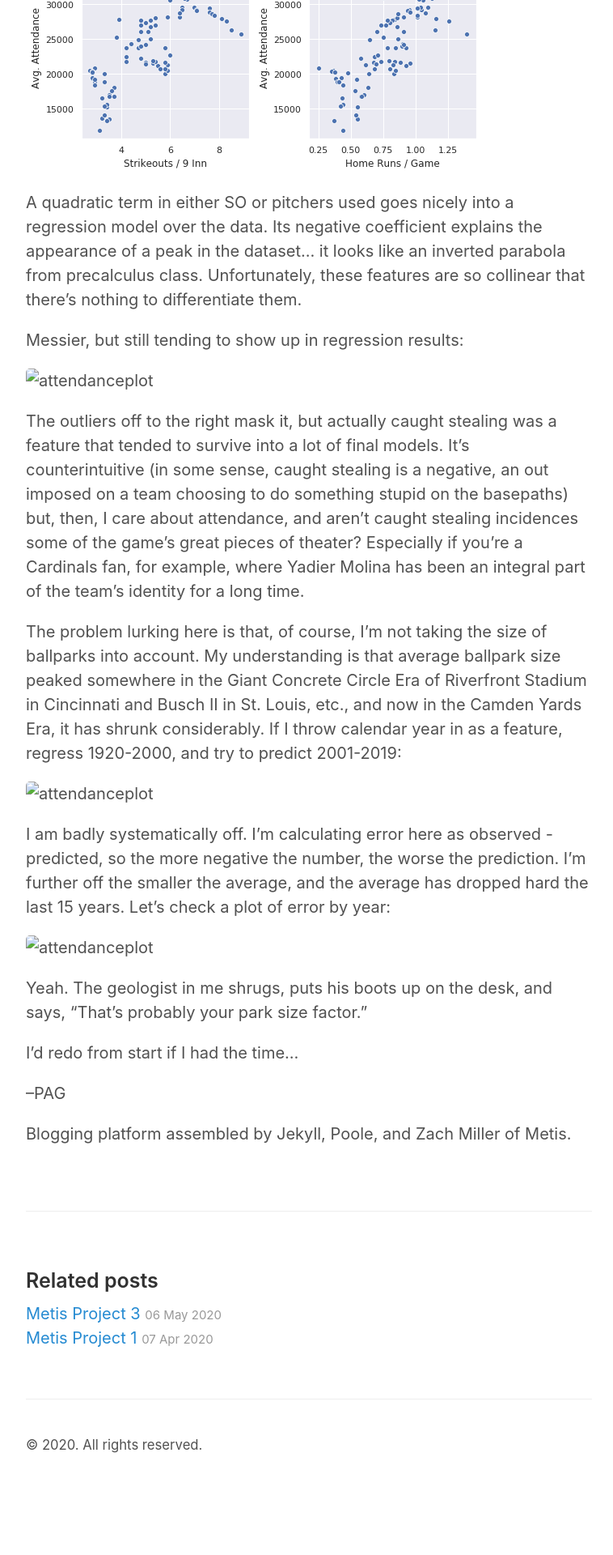
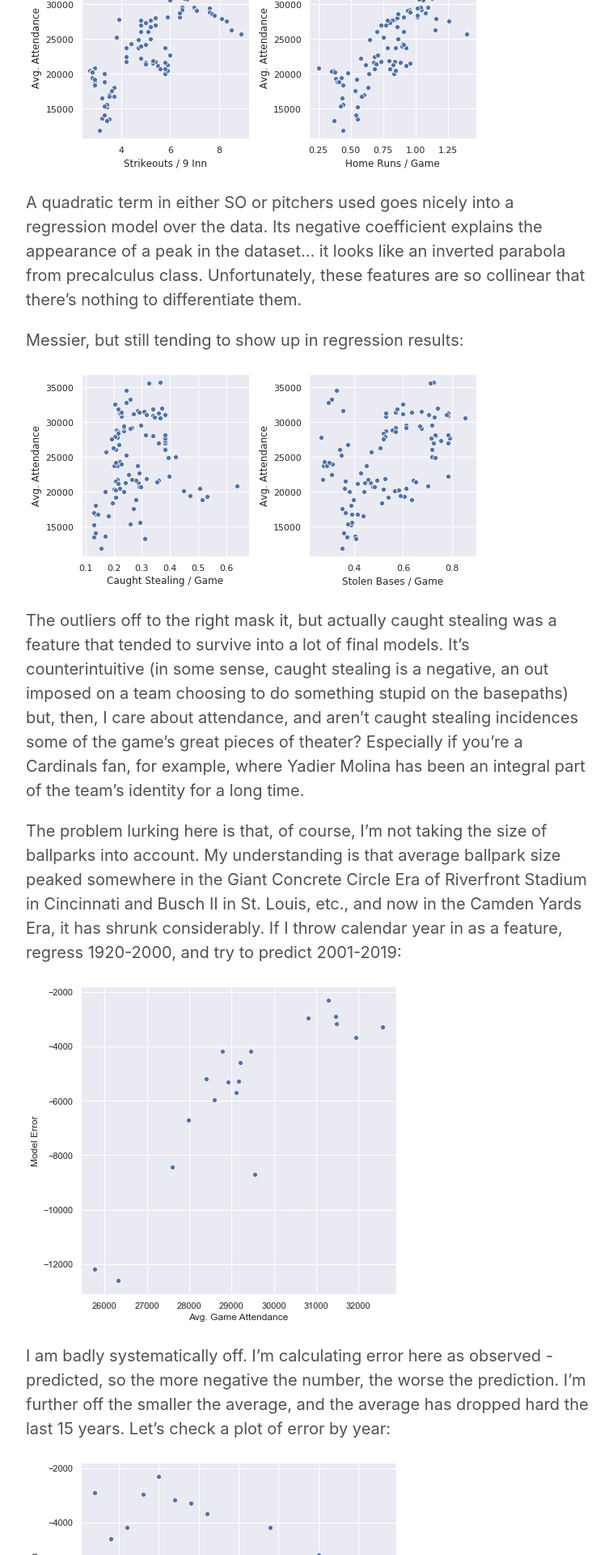
Before and after one commit to PAGiesting/PAGiesting.github.io, a Jekyll site: the page built from _posts/2020-04-20-Project-02.md, in a window 1280 px wide. Shown: the part 4480-6400 px from the top of the page at 81% size, without its empty margins (258-1016 px from the left). Built offline with Jekyll 4.4.1, drawn with Linux system fonts in a browser that asks for light colours; before the commit the page ends 6318 px from its top, so only the background shows below that.

Commit message:
more image work

```diff
--- a/_posts/2020-04-20-Project-02.md
+++ b/_posts/2020-04-20-Project-02.md
@@ -59,17 +59,17 @@ A quadratic term in either SO or pitchers used goes nicely into a regression mod
 
 Messier, but still tending to show up in regression results:
 
-![attendanceplot](../images/P2-stolenbases.png)
+![attendanceplot](/images/P2-stolenbases.png)
 
 The outliers off to the right mask it, but actually caught stealing was a feature that tended to survive into a lot of final models. It's counterintuitive (in some sense, caught stealing is a negative, an out imposed on a team choosing to do something stupid on the basepaths) but, then, I care about attendance, and aren't caught stealing incidences some of the game's great pieces of theater? Especially if you're a Cardinals fan, for example, where Yadier Molina has been an integral part of the team's identity for a long time.
 
 The problem lurking here is that, of course, I'm not taking the size of ballparks into account. My understanding is that average ballpark size peaked somewhere in the Giant Concrete Circle Era of Riverfront Stadium in Cincinnati and Busch II in St. Louis, etc., and now in the Camden Yards Era, it has shrunk considerably. If I throw calendar year in as a feature, regress 1920-2000, and try to predict 2001-2019:
 
-![attendanceplot](../images/P2-bad-predictions.png)
+![attendanceplot](/images/P2-bad-predictions.png)
 
 I am badly systematically off. I'm calculating error here as observed - predicted, so the more negative the number, the worse the prediction. I'm further off the smaller the average, and the average has dropped hard the last 15 years. Let's check a plot of error by year:
 
-![attendanceplot](../images/P2-year-predictions.png)
+![attendanceplot](/images/P2-year-predictions.png)
 
 Yeah. The geologist in me shrugs, puts his boots up on the desk, and says, "That's probably your park size factor."
 
```
Also changed, not shown: _posts/2020-04-07-Project-01.md (+1 -1 lines).
